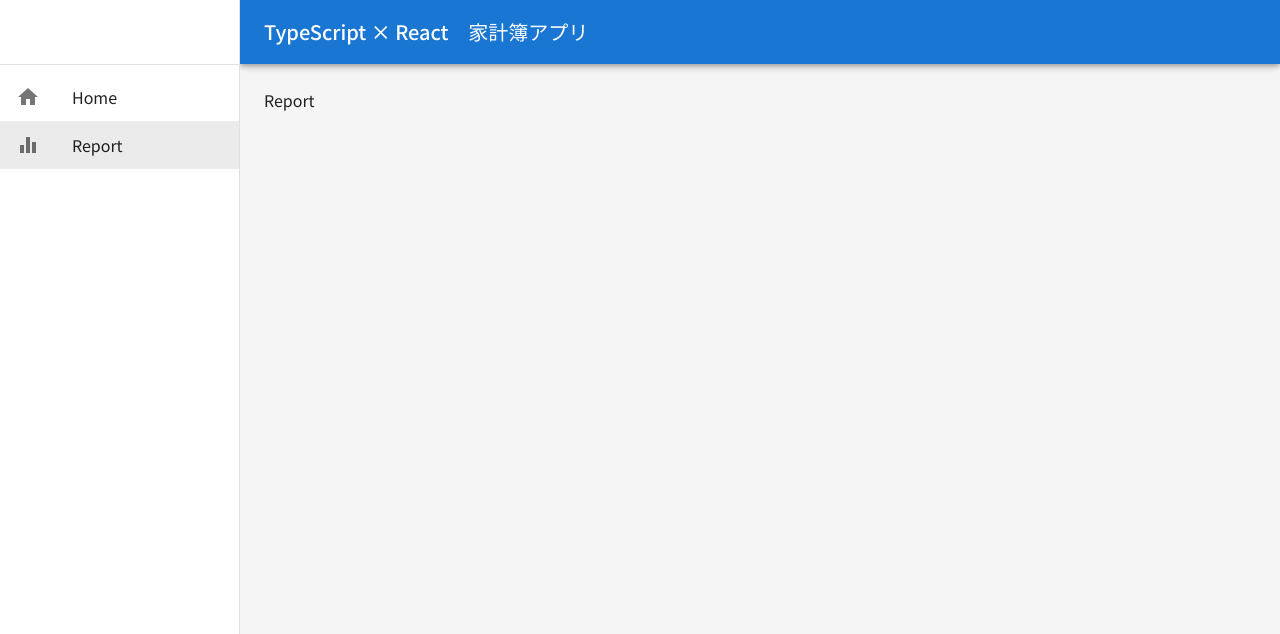
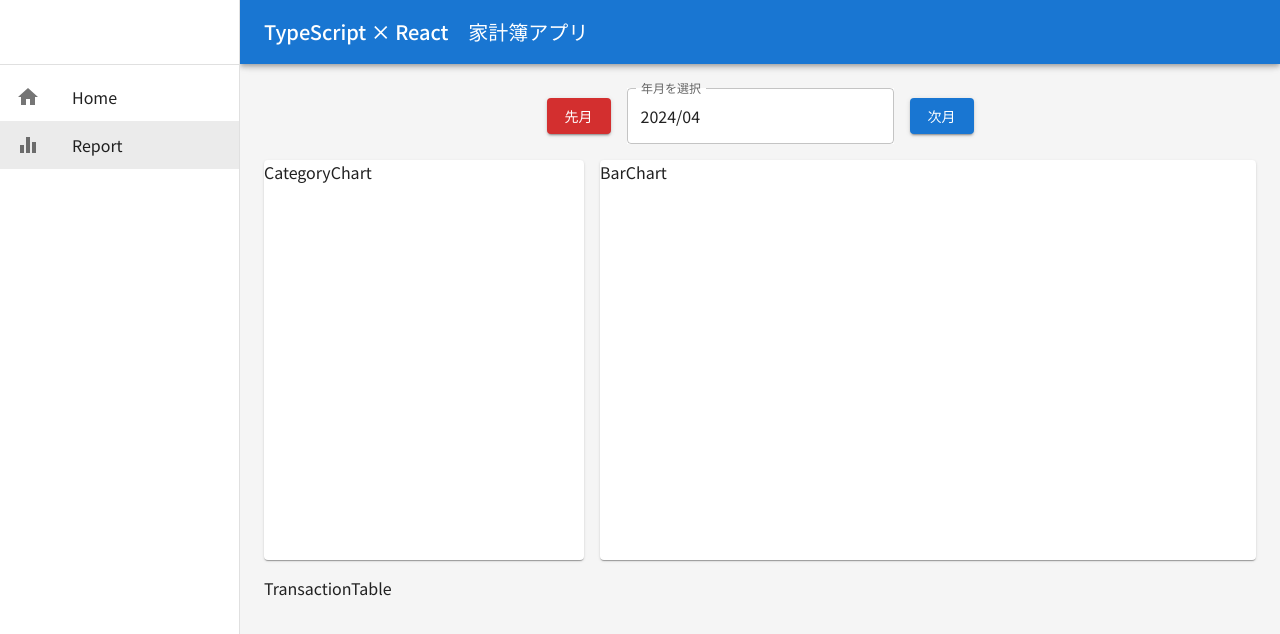
Before and after one commit to knn5266/house-hold-app, a React (Create React App) app: page /report in a window 1280 px wide. Shown: the top 634 px of the page. Built offline with nearby package versions, Linux system fonts and the light colour scheme; no server answers; the database is empty.

Commit message:
日付選択欄作成

```diff
--- a/package.json
+++ b/package.json
@@ -12,6 +12,7 @@
     "@hookform/resolvers": "^3.3.4",
     "@mui/icons-material": "^5.15.15",
     "@mui/material": "^5.15.15",
+    "@mui/x-date-pickers": "^7.2.0",
     "@testing-library/jest-dom": "^5.17.0",
     "@testing-library/react": "^13.4.0",
     "@testing-library/user-event": "^13.5.0",
--- a/src/App.tsx
+++ b/src/App.tsx
@@ -118,7 +118,7 @@ const handleUpdateTransaction = async(transaction:Scheme, transactionId: string)
           <Route path='/' element={<AppLayout />}>
             <Route index element={<Home monthlyTransactions={monthlyTransactions} setCurrentMonth={setCurrentMonth} onSaveTransaction={handleSaveTransaction} onDeleteTransaction={handleDeleteTransaction}
             onUpdateTransaction={handleUpdateTransaction} />} />
-            <Route path='/report' element={<Report />} />
+            <Route path='/report' element={<Report currentMonth={currentMonth} setCurrentMonth={setCurrentMonth} />} />
             <Route path='*' element={<NoMatch />} />
           </Route>
           </Routes>
--- /dev/null
+++ b/src/components/BarChart.tsx
@@ -0,0 +1,9 @@
+import React from 'react'
+
+const BarChart = () => {
+  return (
+    <div>BarChart</div>
+  )
+}
+
+export default BarChart
--- /dev/null
+++ b/src/components/CategoryChart.tsx
@@ -0,0 +1,9 @@
+import React from 'react'
+
+const CategoryChart = () => {
+  return (
+    <div>CategoryChart</div>
+  )
+}
+
+export default CategoryChart
--- /dev/null
+++ b/src/components/MonthSelector.tsx
@@ -0,0 +1,60 @@
+import { Box, Button } from '@mui/material'
+import { DatePicker, LocalizationProvider } from '@mui/x-date-pickers'
+import {AdapterDateFns} from '@mui/x-date-pickers/AdapterDateFnsV3'
+import React from 'react'
+import {ja} from 'date-fns/locale'
+import { addMonths } from 'date-fns'
+
+interface MonthSelectorProps{
+  currentMonth: Date
+  setCurrentMonth: React.Dispatch<React.SetStateAction<Date>>
+}
+
+const MonthSelector = ({currentMonth, setCurrentMonth}:MonthSelectorProps) => {
+
+  //日付の管理
+  const handleDateChange = (newDate:Date | null ) => {
+    if(newDate){
+      setCurrentMonth(newDate)
+    }
+  }
+
+  //先月・次月のボタン操作
+const handlePreviousMonth = () => {
+  const previousMonth = addMonths(currentMonth, -1)
+  setCurrentMonth(previousMonth)
+}
+
+const handleNextMonth = () => {
+  const nextMonth = addMonths(currentMonth, +1)
+  setCurrentMonth(nextMonth)
+}
+
+  return (
+    <LocalizationProvider
+      dateAdapter={AdapterDateFns}
+      adapterLocale={ja}
+      // dateFormats={{ monthAndYear: "yyyy年 MM月"}}
+     >
+      <Box sx={{display:'flex', justifyContent:'center', alignItems:'center' }}>
+        <Button color={'error'} variant='contained' onClick={handlePreviousMonth} >先月</Button>
+          <DatePicker
+          onChange={handleDateChange}
+          value={currentMonth}
+          label='年月を選択'
+           sx={{mx:2, background:'white'}}
+            views={["year",'month']}
+             format='yyyy/MM'
+             slotProps={{
+              toolbar:{
+                toolbarFormat:'yyyy年MM月'
+              }
+             }}
+             />
+        <Button color={'primary'} variant='contained' onClick={handleNextMonth} >次月</Button>
+      </Box>
+    </LocalizationProvider>
+  )
+}
+
+export default MonthSelector
--- /dev/null
+++ b/src/components/TransactionTable.tsx
@@ -0,0 +1,9 @@
+import React from 'react'
+
+const TransactionTable = () => {
+  return (
+    <div>TransactionTable</div>
+  )
+}
+
+export default TransactionTable
--- a/src/pages/Report.tsx
+++ b/src/pages/Report.tsx
@@ -1,10 +1,40 @@
+import { Grid, Paper } from '@mui/material'
 import React from 'react'
+import MonthSelector from '../components/MonthSelector'
+import CategoryChart from '../components/CategoryChart'
+import BarChart from '../components/BarChart'
+import TransactionTable from '../components/TransactionTable'
 
-function Report() {
+interface ReportProps{
+  currentMonth: Date
+  setCurrentMonth: React.Dispatch<React.SetStateAction<Date>>
+}
+
+function Report({currentMonth,setCurrentMonth}:ReportProps) {
+  const commonPeperStyle = {
+    height:{xs:'auto', md:'400px'},
+    display:'flex',
+    flexDirection:'column'
+  }
   return (
-    <div>
-      Report
-    </div>
+   <Grid container spacing={2}>
+    {/* 日付*/}
+    <Grid item xs={12}>
+      <MonthSelector currentMonth={currentMonth} setCurrentMonth={setCurrentMonth} />
+      </Grid>
+    {/* カテゴリグラフ*/}
+    <Grid item xs={12} md={4}><Paper sx={commonPeperStyle}>
+      <CategoryChart />
+      </Paper></Grid>
+    {/* 棒グラフ*/}
+    <Grid item xs={12} md={8}><Paper sx={commonPeperStyle}>
+      <BarChart />
+      </Paper></Grid>
+      {/* テーブル*/}
+    <Grid item xs={12}>
+       <TransactionTable />
+       </Grid>
+   </Grid>
   )
 }
 
```
Also changed, not shown: 1 other file (tests, documents, lock files or other folders).
